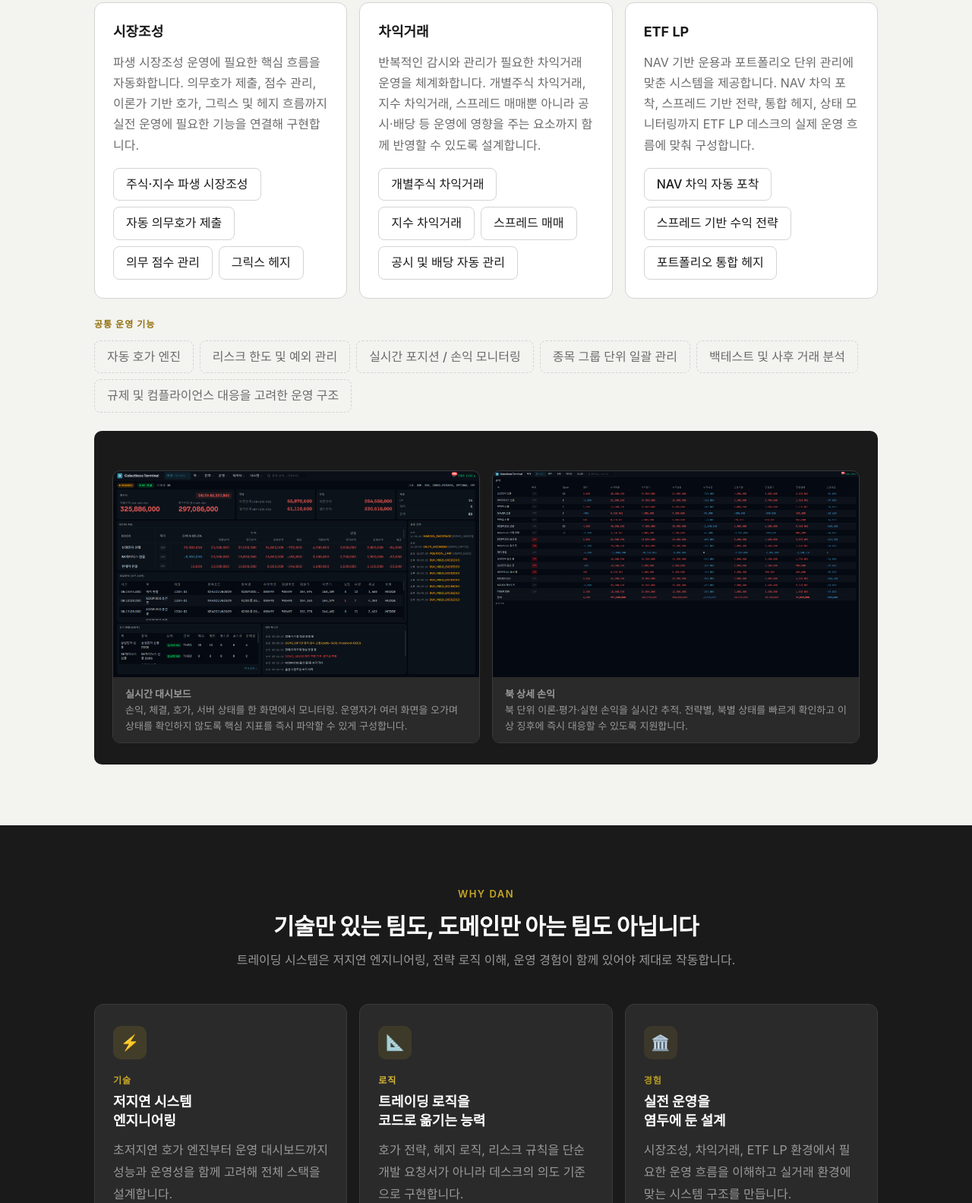
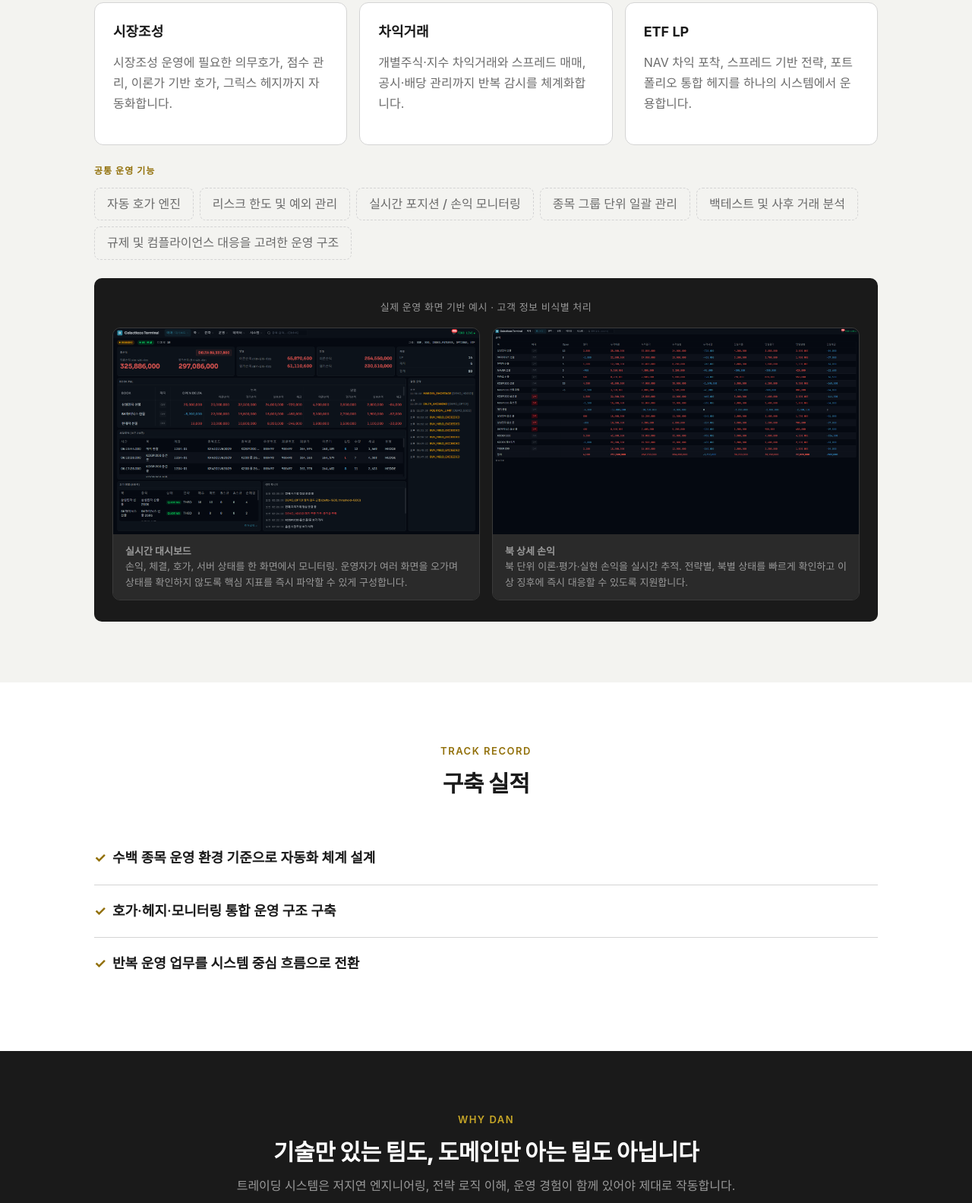
Before and after one commit to DAN-Research/dan-landing, a plain HTML site: page index.html in a window 1280 px wide. Shown: the part 3252-4835 px from the top of the page at 76% size. Drawn offline with Linux system fonts and the light colour scheme; a web font is replaced by a local one.

Commit message:
Compress module descriptions, add track record, screenshot context
- Module cards: tag lists → single sentence per module
- Track record section: 3 anonymous achievement statements
- Screenshot context: "실제 운영 화면 기반 예시 · 고객 정보 비식별 처리"

Co-Authored-By: Claude Opus 4.6 (1M context) <noreply@anthropic.com>

```diff
--- a/index.html
+++ b/index.html
@@ -194,32 +194,15 @@
       <div class="modules-grid">
         <div class="module-card">
           <h3 class="module-card__title">시장조성</h3>
-          <p class="module-card__desc">파생 시장조성 운영에 필요한 핵심 흐름을 자동화합니다. 의무호가 제출, 점수 관리, 이론가 기반 호가, 그릭스 및 헤지 흐름까지 실전 운영에 필요한 기능을 연결해 구현합니다.</p>
-          <div class="module-card__features">
-            <span class="strategy-tag">주식·지수 파생 시장조성</span>
-            <span class="strategy-tag">자동 의무호가 제출</span>
-            <span class="strategy-tag">의무 점수 관리</span>
-            <span class="strategy-tag">그릭스 헤지</span>
-          </div>
+          <p class="module-card__desc">시장조성 운영에 필요한 의무호가, 점수 관리, 이론가 기반 호가, 그릭스 헤지까지 자동화합니다.</p>
         </div>
         <div class="module-card">
           <h3 class="module-card__title">차익거래</h3>
-          <p class="module-card__desc">반복적인 감시와 관리가 필요한 차익거래 운영을 체계화합니다. 개별주식 차익거래, 지수 차익거래, 스프레드 매매뿐 아니라 공시·배당 등 운영에 영향을 주는 요소까지 함께 반영할 수 있도록 설계합니다.</p>
-          <div class="module-card__features">
-            <span class="strategy-tag">개별주식 차익거래</span>
-            <span class="strategy-tag">지수 차익거래</span>
-            <span class="strategy-tag">스프레드 매매</span>
-            <span class="strategy-tag">공시 및 배당 자동 관리</span>
-          </div>
+          <p class="module-card__desc">개별주식·지수 차익거래와 스프레드 매매, 공시·배당 관리까지 반복 감시를 체계화합니다.</p>
         </div>
         <div class="module-card">
           <h3 class="module-card__title">ETF LP</h3>
-          <p class="module-card__desc">NAV 기반 운용과 포트폴리오 단위 관리에 맞춘 시스템을 제공합니다. NAV 차익 포착, 스프레드 기반 전략, 통합 헤지, 상태 모니터링까지 ETF LP 데스크의 실제 운영 흐름에 맞춰 구성합니다.</p>
-          <div class="module-card__features">
-            <span class="strategy-tag">NAV 차익 자동 포착</span>
-            <span class="strategy-tag">스프레드 기반 수익 전략</span>
-            <span class="strategy-tag">포트폴리오 통합 헤지</span>
-          </div>
+          <p class="module-card__desc">NAV 차익 포착, 스프레드 기반 전략, 포트폴리오 통합 헤지를 하나의 시스템에서 운용합니다.</p>
         </div>
       </div>
 
@@ -240,6 +223,7 @@
 
       <!-- 스크린샷 -->
       <div class="project__arch" style="margin-top: 24px;">
+        <p class="screenshot-context">실제 운영 화면 기반 예시 · 고객 정보 비식별 처리</p>
         <div class="project__screenshots">
           <div class="project__screenshot">
             <img src="assets/dashboard.png" alt="실시간 대시보드" loading="lazy">
@@ -256,6 +240,21 @@
             </div>
           </div>
         </div>
+      </div>
+    </div>
+  </section>
+
+  <!-- Track Record -->
+  <section class="section--white" id="track-record">
+    <div class="section__inner">
+      <div class="about__header">
+        <div class="section__label">TRACK RECORD</div>
+        <h2 class="section__title">구축 실적</h2>
+      </div>
+      <div class="track-record__list">
+        <div class="track-record__item">수백 종목 운영 환경 기준으로 자동화 체계 설계</div>
+        <div class="track-record__item">호가·헤지·모니터링 통합 운영 구조 구축</div>
+        <div class="track-record__item">반복 운영 업무를 시스템 중심 흐름으로 전환</div>
       </div>
     </div>
   </section>
--- a/style.css
+++ b/style.css
@@ -618,12 +618,48 @@ body {
   color: var(--color-secondary);
 }
 
+/* Track Record */
+.track-record__list {
+  display: flex;
+  flex-direction: column;
+  gap: 0;
+}
+
+.track-record__item {
+  font-size: var(--font-size-lg);
+  font-weight: 600;
+  color: var(--color-primary);
+  padding: 20px 0;
+  border-bottom: 1px solid var(--color-border);
+  position: relative;
+  padding-left: 24px;
+}
+
+.track-record__item::before {
+  content: "✓";
+  position: absolute;
+  left: 0;
+  color: var(--color-accent);
+  font-weight: 700;
+}
+
+.track-record__item:last-child {
+  border-bottom: none;
+}
+
 /* Screenshots */
+.screenshot-context {
+  font-size: var(--font-size-sm);
+  color: #999;
+  text-align: center;
+  margin-bottom: 16px;
+  letter-spacing: 0.5px;
+}
+
 .project__screenshots {
   display: grid;
   grid-template-columns: 1fr 1fr;
   gap: 16px;
-  margin-top: 24px;
 }
 
 .project__screenshots .project__screenshot {
```
